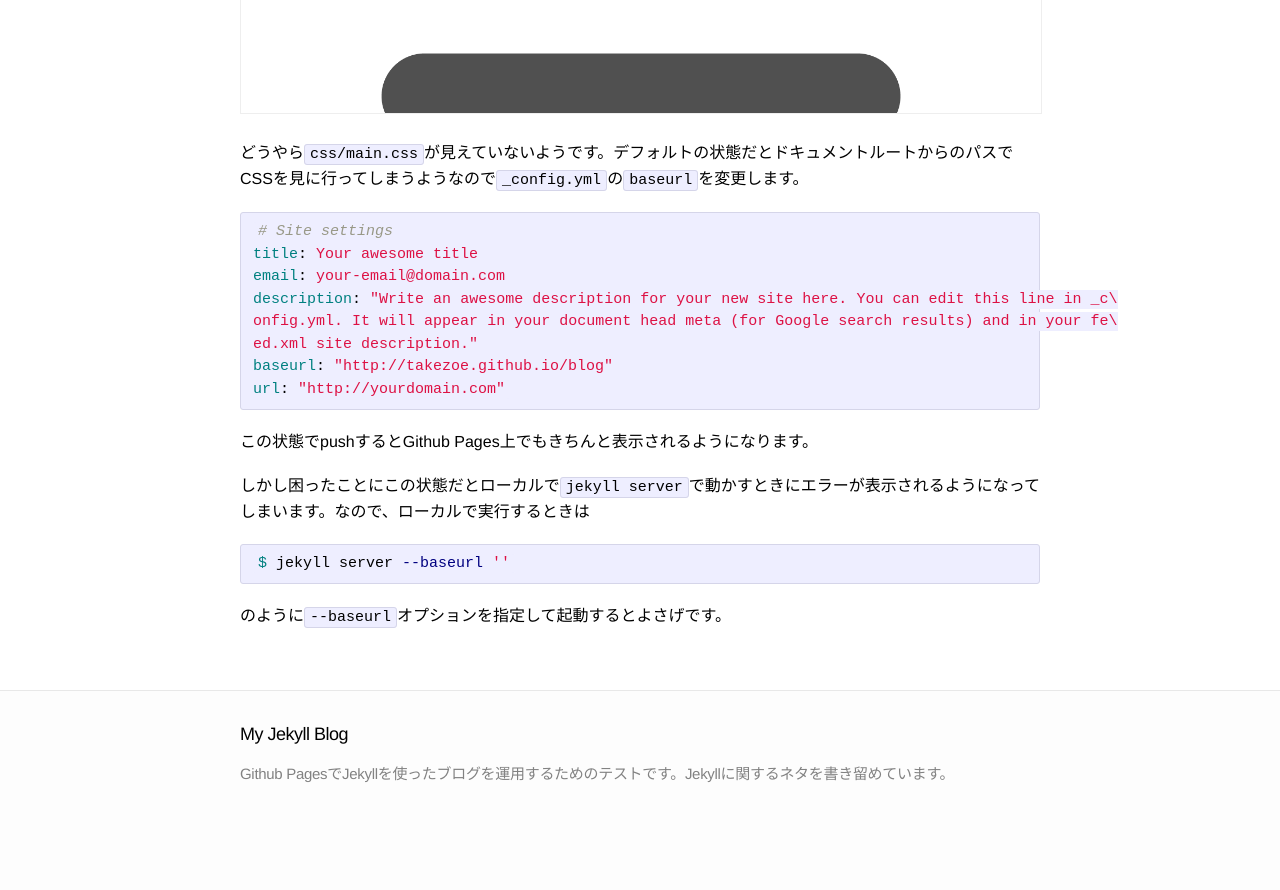
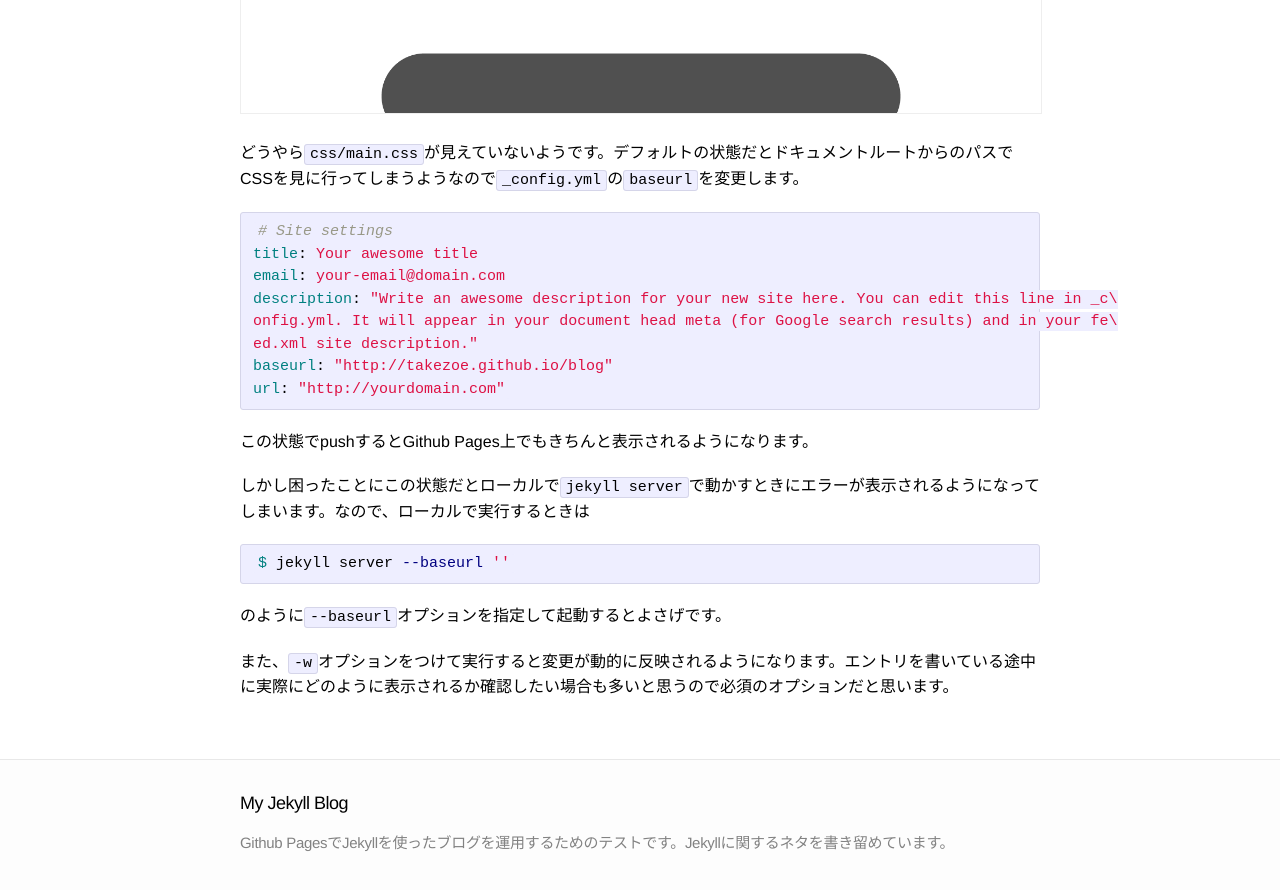
Before and after one commit to takezoe/blog, a Jekyll site: the page built from _posts/2014-06-08-setup-jekyll-on-github-pages.markdown, in a window 1280 px wide and 900 px high, scrolled down 1992 px. Shown: the top 890 px of the window. Built offline with Jekyll 4.4.1, drawn with Linux system fonts in a browser that asks for light colours; Markdown is read by kramdown in place of the engine named in the settings; before the commit the page ends 2822 px from its top, so only the background shows below that.

Commit message:
Update 2014-06-08-setup-jekyll-on-github-pages.markdown

````diff
--- a/_posts/2014-06-08-setup-jekyll-on-github-pages.markdown
+++ b/_posts/2014-06-08-setup-jekyll-on-github-pages.markdown
@@ -73,3 +73,5 @@ $ jekyll server --baseurl ''
 ```
 
 のように`--baseurl`オプションを指定して起動するとよさげです。
+
+また、`-w`オプションをつけて実行すると変更が動的に反映されるようになります。エントリを書いている途中に実際にどのように表示されるか確認したい場合も多いと思うので必須のオプションだと思います。
````
